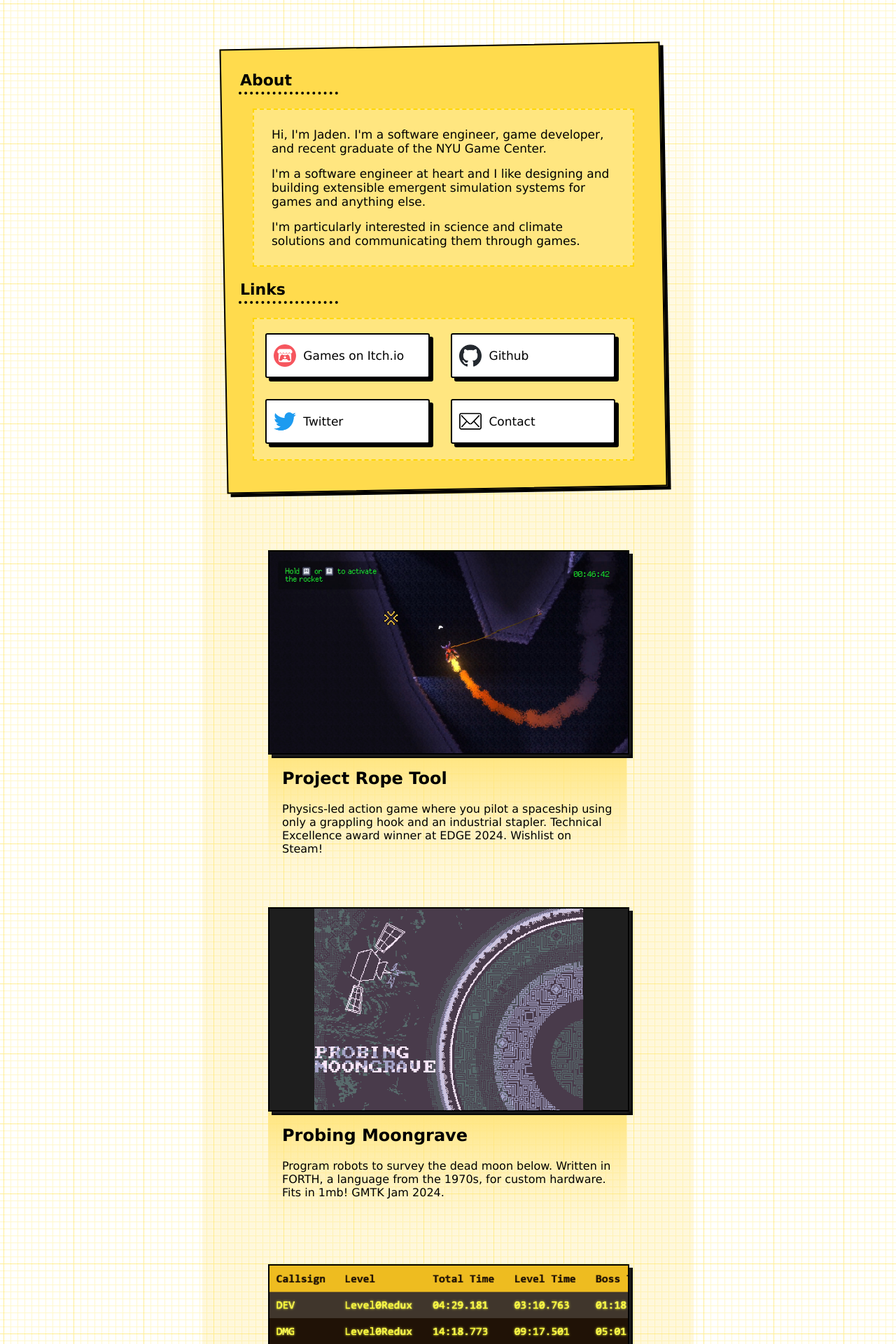
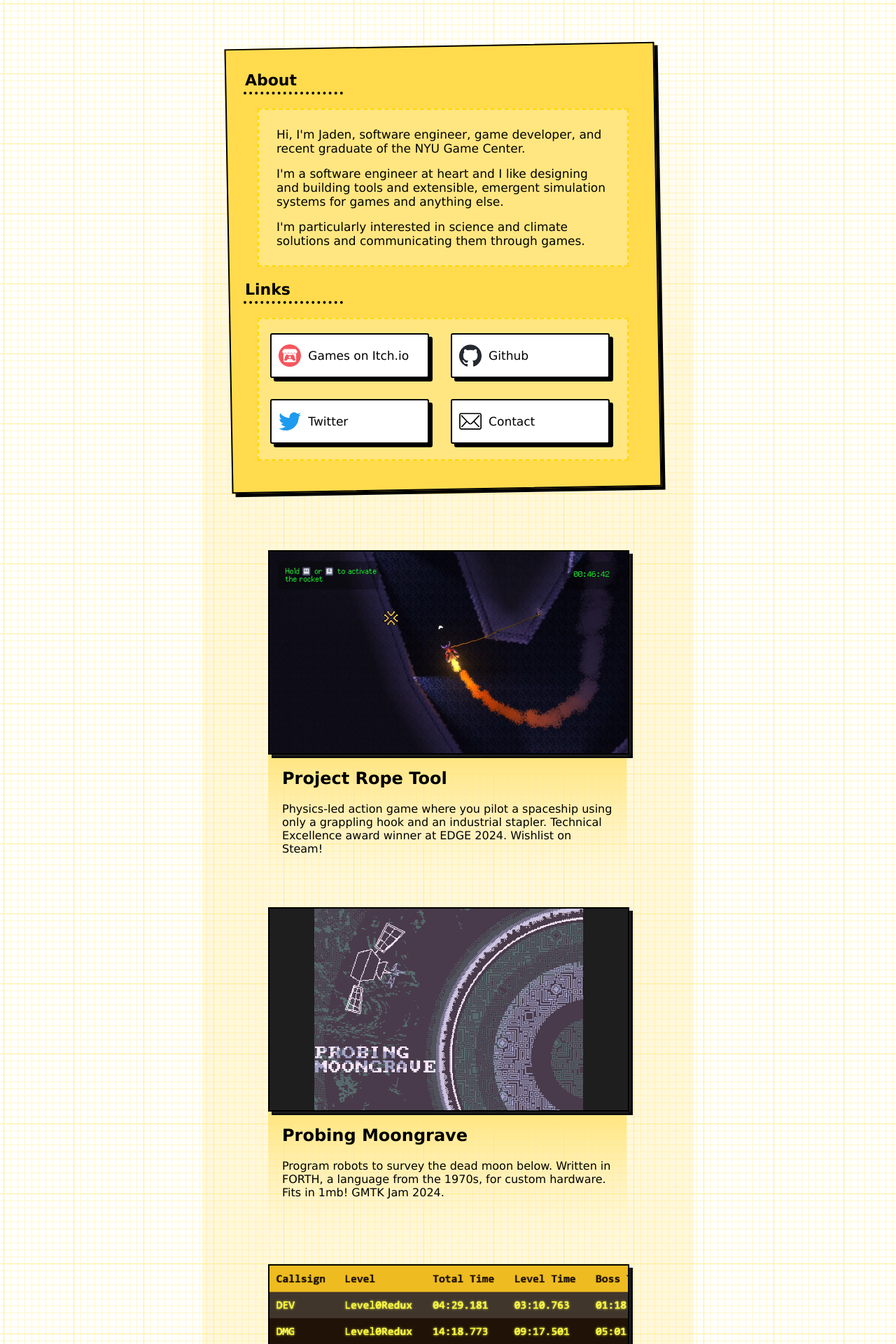
Before and after one commit to computeruser-dev/portfolio-jekyll, a Jekyll site: the page built from index.html, in a window 1280 px wide. Shown: the top 1920 px of the page at 70% size. Built offline with Jekyll 4.4.1, drawn with Linux system fonts in a browser that asks for light colours.

Commit message:
video files pause when not hovered, some formatting and rewording

```diff
--- a/_includes/project-shortform.html
+++ b/_includes/project-shortform.html
@@ -3,6 +3,7 @@
         <div class="project-short-small">
             <a href={{include.link}}>
                 <div class="project-short-feature">
+                    <!--<div class="feature-featuredtext">Featured</div>-->
                     <div class="feature-img-container">
                         <!-- actually the youtube embed is pretty ugly especially the recommended stuff at the end
                         {% if include.youtubeid %}
--- a/_sass/home.scss
+++ b/_sass/home.scss
@@ -21,7 +21,8 @@
 $cardWidthTotal: calc($cardWidth + ($cardMargin-side * 2));
 
 $aboutCardShift: 40px;
-$aboutCardWidthReduction: 55px;
+$aboutCardShiftLeft: 7px;
+$aboutCardWidthReduction: 70px;
 $aboutCardExtraHeight: 135px;
 
 $titleHeight: 130px;
@@ -75,6 +76,7 @@
     background-color: $color-bg;
     padding:20px;
     margin-top:-$aboutCardShift;
+    margin-left:$aboutCardShiftLeft;
     /*height: $cardHeight + $aboutCardShift - $aboutCardWidthReduction + $aboutCardExtraHeight;*/
     width: calc($cardWidth - $aboutCardWidthReduction);
 }
@@ -119,9 +121,11 @@
         height: calc(($cardMargin-top * 2) + $cardHeight + $titlePadding + 5px);
         width: calc($cardWidth - 8px);
 
+        display:none;
+
     }
     .featured-untilt {
-        /*transform:rotate(-1deg);*/
+        transform:rotate(-1deg);
     }
     .featured-text {
 
@@ -286,17 +290,18 @@
     z-index:101;
 }
 
-.project-short-title {
-    font-size:24px;
-    font-weight:bold;
-    padding: $titlePadding;
-    color:white;
-    width: $cardWidthSmall - calc($titlePadding * 2);
-    margin-top: calc($titleHeight - $titleWordSpace);
-    position:absolute;
-    bottom:0;
-    z-index:101;
+/*
+.feature-featuredtext {
+    @extend .project-short-title-bottom;
+    position:relative;
+    margin-top:-60px;
+    width:auto;
+    padding-left:0;
 }
+.home-card:nth-child(2) .feature-featuredtext {
+    border:5px solid red;
+}
+*/
 
 .project-short-bottom-desc {
     padding: $titlePadding;
--- a/index.html
+++ b/index.html
@@ -5,10 +5,10 @@
 layout: home
 ---
 <p>
-	Hi, I'm Jaden. I'm a software engineer, game developer, and recent graduate of the NYU Game Center.
+	Hi, I'm Jaden, software engineer, game developer, and recent graduate of the NYU Game Center.
 </p>
 <p>
-	I'm a software engineer at heart and I like designing and building extensible emergent simulation systems for games and anything else.
+	I'm a software engineer at heart and I like designing and building tools and extensible, emergent simulation systems for games and anything else.
 </p>
 	I'm particularly interested in science and climate solutions and communicating them through games.
 <p>
```
Also changed, not shown: _layouts/home.html (+17 -0 lines).
